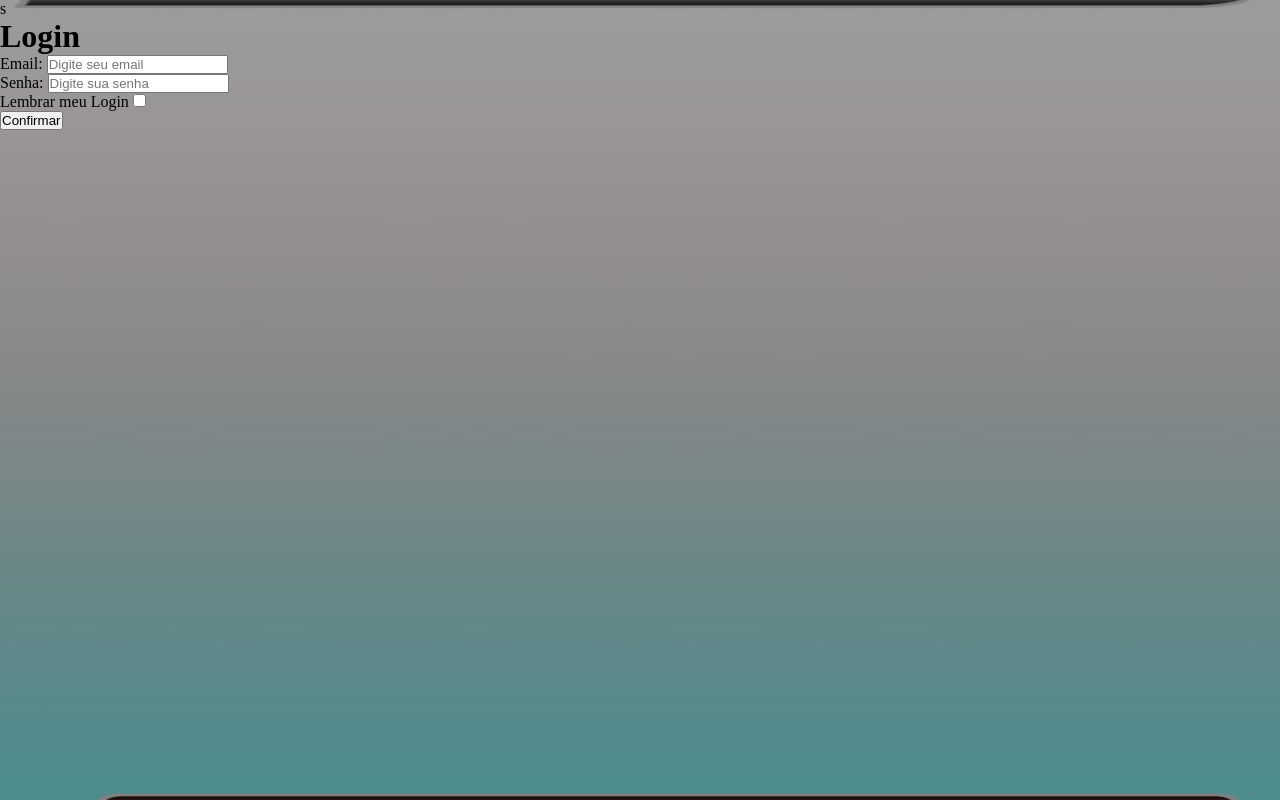
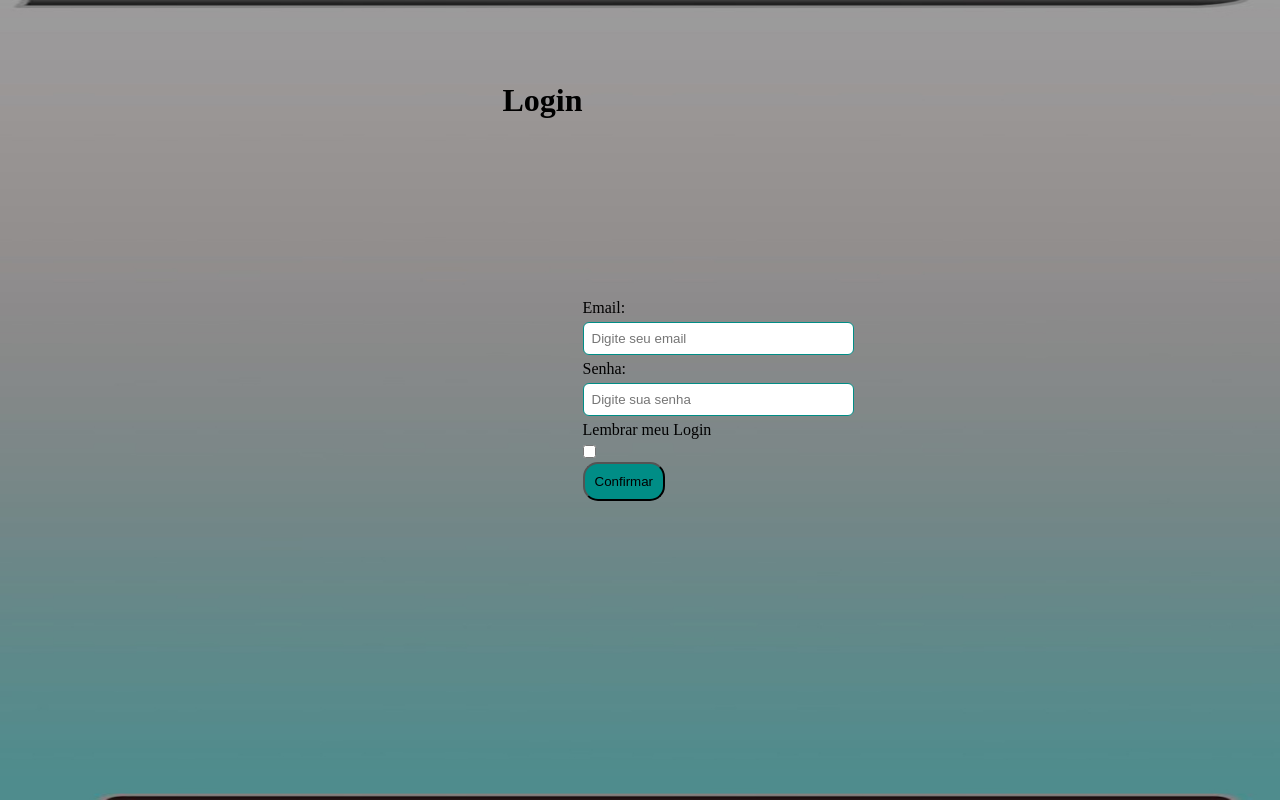
Before and after one commit to UltGab04/AEP_TRABALHO-SITE_SAUDE, a plain HTML site: page index.html in a window 1280 px wide. Drawn offline with Linux system fonts and the light colour scheme.

Commit message:
Adição de arquivos e modificação no style.css

```diff
--- a/index.html
+++ b/index.html
@@ -6,12 +6,12 @@
     <title>Página Inicial</title>
     <link rel="stylesheet" href="style.css" />
     <link rel="shortcut icon" href="favicon.ico" type="image/x-icon" />
+    <script src="scripts/script.js"></script>
   </head>
   <body>
-    s
     <h1>Login</h1>
     <div class="login">
-      <form action="#" method="post">
+      <form action="paginaInicial.html" method="post">
         <label for="email">Email:</label>
         <input
           type="email"
@@ -19,7 +19,7 @@
           id="email"
           placeholder="Digite seu email"
         />
-        <br/>
+        <br />
 
         <label for="senha">Senha:</label>
         <input
--- a/style.css
+++ b/style.css
@@ -1,15 +1,44 @@
-*{
+* {
   margin: 0;
   padding: 0;
 }
 
-body{
-    background-image: url('img/Tema\ site\ 1920\ x\ 1080.jpg');
+body {
+  display: flex;
+  justify-content: center;
+  align-items: center;
+  background-image: url("img/Tema\ site\ 1920\ x\ 1080.jpg");
   background-size: cover;
   background-position: center;
   background-attachment: fixed;
   background-repeat: no-repeat;
   height: 100vh;
   width: 100vw;
+}
+h1 {
+  text-align: center;
+  margin-bottom: 600px;
+}
 
+label {
+  display: block;
+  margin-bottom: 5px;
 }
+
+input[type="email"],
+input[type="password"] {
+  width: 130%;
+  padding: 8px;
+  margin-bottom: 5px;
+  border: 1px solid #008d86;
+  border-radius: 6px;
+}
+
+input[type="checkbox"] {
+}
+
+input[type="submit"] {
+  padding: 10px;
+  border-radius: 15px;
+  background-color: #008d86;
+}
```
Also changed, not shown: paginaInicial.html (added, +9 -0 lines), scripts/script.js (added). Lines whose indentation alone changed are shown as unchanged.
